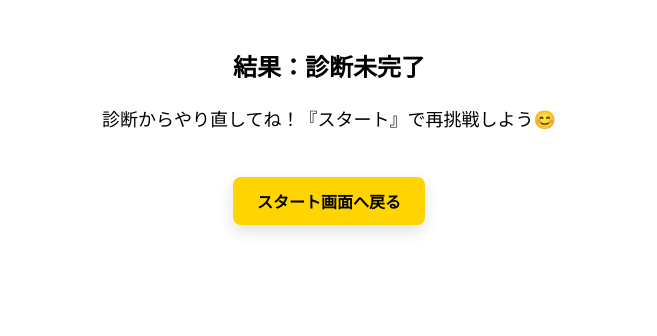
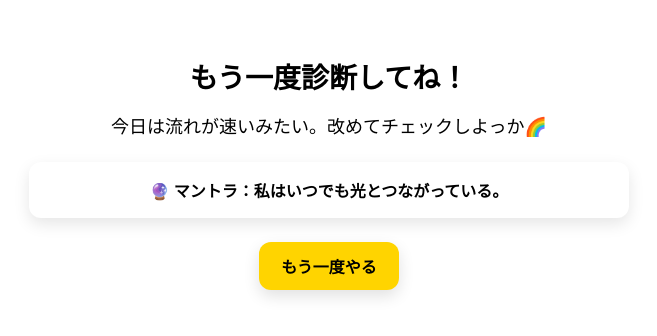
Before and after one commit to Chappy-Sally/lboss-app, a React (Vite) app in the folder frontend/: page /result in a window 1280 px wide. Shown: the top 336 px of the page, without its empty margins (311-968 px from the left). Built offline with nearby package versions, Linux system fonts and the light colour scheme.

Commit message:
Update Result.jsx

```diff
--- a/frontend/src/pages/Result.jsx
+++ b/frontend/src/pages/Result.jsx
@@ -1,60 +1,90 @@
 import React from "react";
 import { useLocation, useNavigate } from "react-router-dom";
+
+const MESSAGE = {
+  不安: {
+    title: "ラスボスは『不安』",
+    body:
+      "安心スイッチON。呼吸を3回、ゆっくり長く。今ここに意識を戻そう。",
+    mantra: "私は守られている。大丈夫。光はすでに私の中にある。",
+  },
+  怒り: {
+    title: "ラスボスは『怒り』",
+    body:
+      "深呼吸でクールダウン。小さな『ありがとう』を3つ見つけよう。",
+    mantra: "私は安全。力はやさしさとして表現される。",
+  },
+  悲しみ: {
+    title: "ラスボスは『悲しみ』",
+    body:
+      "自分に優しく。温かい飲み物と深い休息を。涙は浄化の合図。",
+    mantra: "私は愛されている。私の心は光で満たされる。",
+  },
+  混乱: {
+    title: "ラスボスは『混乱（もやもや）』",
+    body:
+      "紙に3つだけ気になることを書いて、優先度1つに○。それ以外は宇宙に預けよう。",
+    mantra: "私はクリア。焦らなくていい、今ベストができている。",
+  },
+  不明: {
+    title: "もう一度診断してね！",
+    body: "今日は流れが速いみたい。改めてチェックしよっか🌈",
+    mantra: "私はいつでも光とつながっている。",
+  },
+};
 
 export default function Result() {
   const nav = useNavigate();
   const { state } = useLocation();
-  const answer = state?.answer ?? "unknown";
-
-  const messageMap = {
-    fear:
-      "ラスボスは『不安』。安心スイッチON！ 3回深呼吸して『今ここは安全』と宣言しよう。",
-    anger:
-      "ラスボスは『怒り』。深呼吸でクールダウン。手を胸に当てて『私は大丈夫』と優しく声かけ。",
-    sad:
-      "ラスボスは『悲しみ』。自分に優しく。温かい飲み物とふわふわ毛布で心を包もう。",
-    doubt:
-      "ラスボスは『自己不信』。小さく一歩！ 1分だけやってみる→できたら自信+1✨",
-    unknown:
-      "診断からやり直してね！『スタート』で再挑戦しよう😊",
-  };
-
-  const titleMap = {
-    fear: "不安ラスボス",
-    anger: "怒りラスボス",
-    sad: "悲しみラスボス",
-    doubt: "自己不信ラスボス",
-    unknown: "診断未完了",
-  };
+  const key = state?.answer ?? "不明";
+  const m = MESSAGE[key] ?? MESSAGE["不明"];
 
   return (
     <main
       style={{
         fontFamily: "system-ui, sans-serif",
         maxWidth: 720,
-        margin: "48px auto",
-        padding: "0 16px",
+        margin: "0 auto",
+        minHeight: "100vh",
         textAlign: "center",
+        background: "linear-gradient(135deg, #fffaf0 0%, #fff4c1 100%)",
+        backgroundImage:
+          "radial-gradient(circle at 12% 22%, rgba(255,255,255,.9) 0%, transparent 22%), radial-gradient(circle at 88% 78%, rgba(255,255,255,.75) 0%, transparent 28%)",
+        padding: "48px 16px",
+        boxSizing: "border-box",
       }}
     >
-      <h2>結果：{titleMap[answer]}</h2>
-      <p style={{ fontSize: 18, lineHeight: 1.8 }}>{messageMap[answer]}</p>
+      <h2 style={{ fontSize: 28, margin: 0 }}>{m.title}</h2>
+      <p style={{ marginTop: 16, fontSize: 18 }}>{m.body}</p>
+
+      <div
+        style={{
+          margin: "24px auto",
+          maxWidth: 560,
+          padding: "16px 20px",
+          background: "#ffffff",
+          borderRadius: 12,
+          boxShadow: "0 6px 16px rgba(0,0,0,.10)",
+          fontWeight: 700,
+        }}
+      >
+        🔮 マントラ：{m.mantra}
+      </div>
 
       <button
         onClick={() => nav("/")}
         style={{
-          marginTop: 24,
-          padding: "12px 24px",
-          borderRadius: 8,
+          padding: "12px 22px",
+          borderRadius: 12,
           border: 0,
+          fontSize: 16,
+          fontWeight: 800,
           background: "#ffd400",
-          fontSize: 16,
-          fontWeight: 700,
           cursor: "pointer",
           boxShadow: "0 6px 16px rgba(0,0,0,.12)",
         }}
       >
-        スタート画面へ戻る
+        もう一度やる
       </button>
     </main>
   );
```
